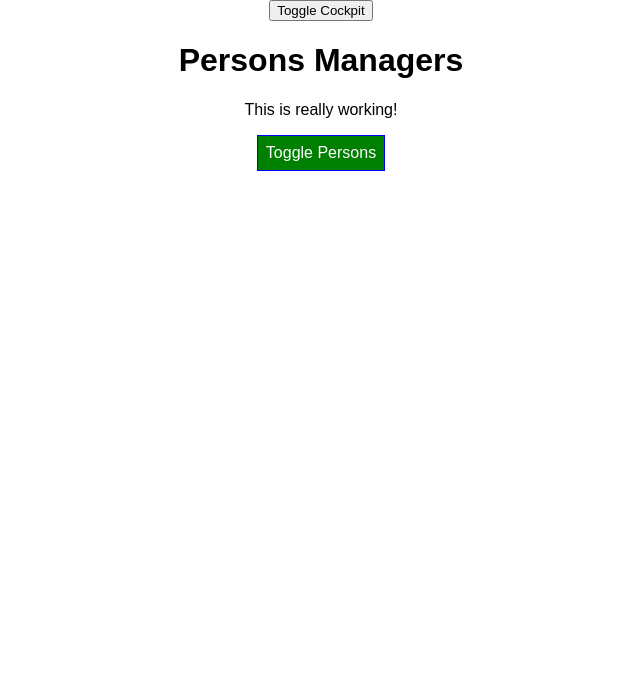
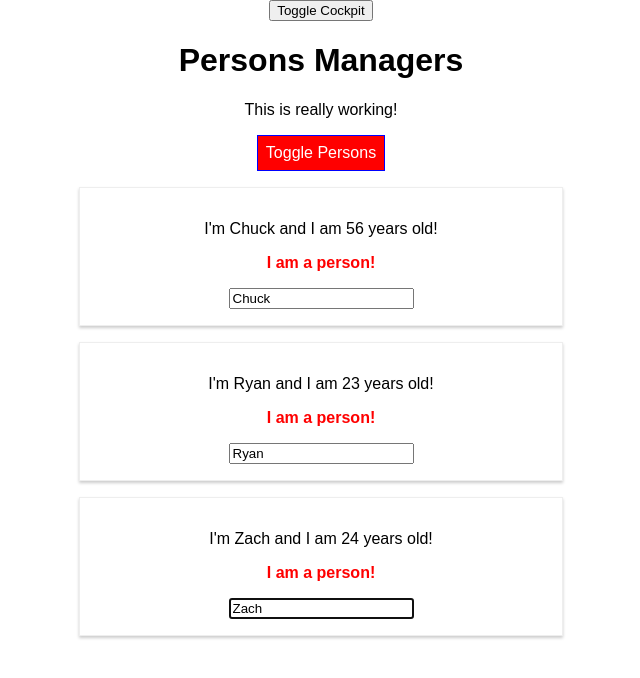
Before and after one commit to RyanWRowland/react-complete-guide, a React (Create React App) app: page / in a window 1280 px wide. Shown: the top 678 px of the page, without its empty margins (319-959 px from the left). Built offline with nearby package versions, Linux system fonts and the light colour scheme.

Commit message:
auto click cockpit button using ref and hooks

```diff
--- a/src/components/Cockpit/Cockpit.js
+++ b/src/components/Cockpit/Cockpit.js
@@ -1,9 +1,12 @@
-import React, { useEffect } from 'react'
+import React, { useEffect, useRef } from 'react'
 import styles from './Cockpit.module.css'
 
 const Cockpit = (props) => {
+  const toggleBtnRef = useRef(null);
+
   // executes every render cycle
   useEffect(() => { // combines componentDidMount and componentDidUpdate
+    toggleBtnRef.current.click(); // has to be called AFTER render or ref is still null
     console.log('[Cockpit.js] useEffect');
     // can send http request here
     const timer = setTimeout(() => {
@@ -40,6 +43,7 @@ const Cockpit = (props) => {
       <h1>{props.title}</h1>
       <p className={classes.join(' ')}>This is really working!</p>
       <button
+        ref={toggleBtnRef}
         className={props.showing ? styles.Red : ''}
         onClick={props.clicked}>Toggle Persons</button>
     </div>
```
